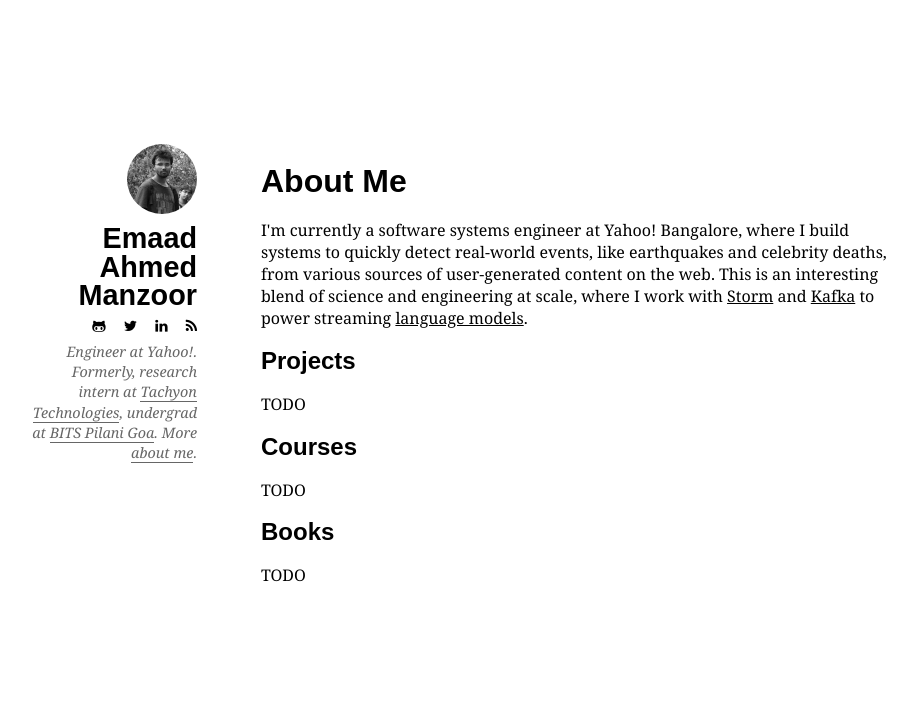
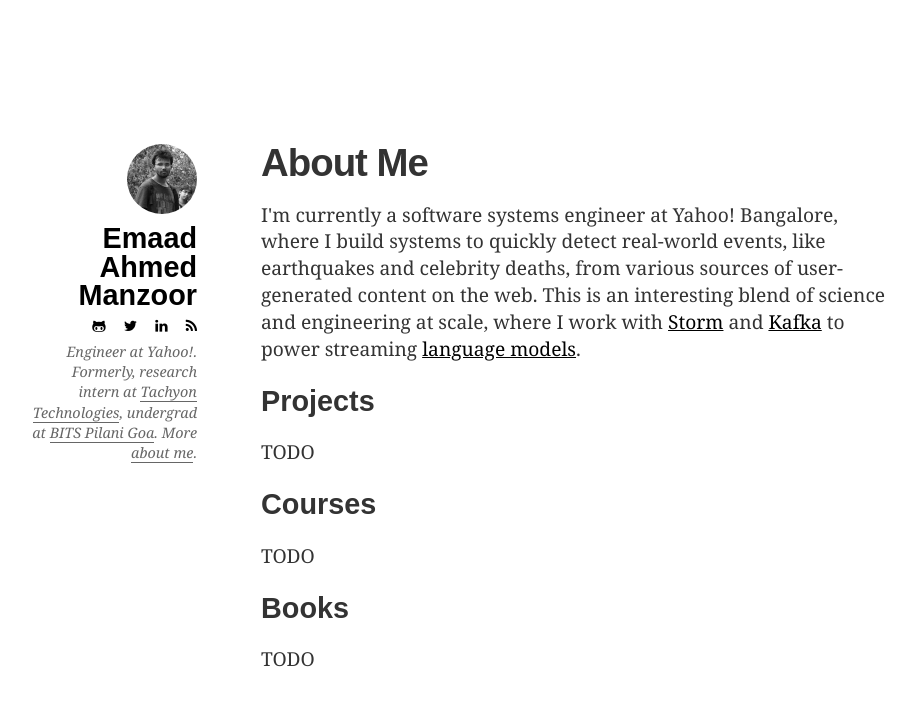
Before and after one commit to ganpatrao/ganpatrao.github.io, a Jekyll site: the page built from about.html, in a window 1280 px wide. Shown: the top 706 px of the page, without its empty margins (123-1040 px from the left). Built offline with Jekyll 4.4.1, drawn with Linux system fonts in a browser that asks for light colours.

Commit message:
About page title and content styles

```diff
--- a/css/styles.css
+++ b/css/styles.css
@@ -121,7 +121,7 @@ p.feature-image img {
     border: 2px solid #333;
 }
 
-.post-title {
+.post-title, .about h1 {
     letter-spacing: -1px;
     margin: 0;
 }
@@ -147,7 +147,7 @@ p.feature-image img {
     margin: 0;
 }
 
-.post-content {
+.post-content, .about {
     color: #333;
     font-size: 1.2em;
     line-height: 1.4em;
```
